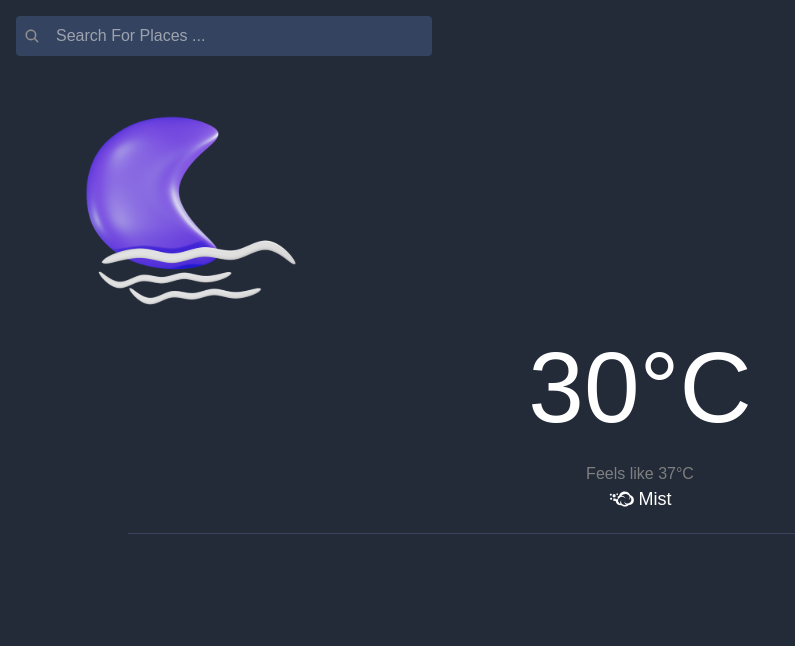
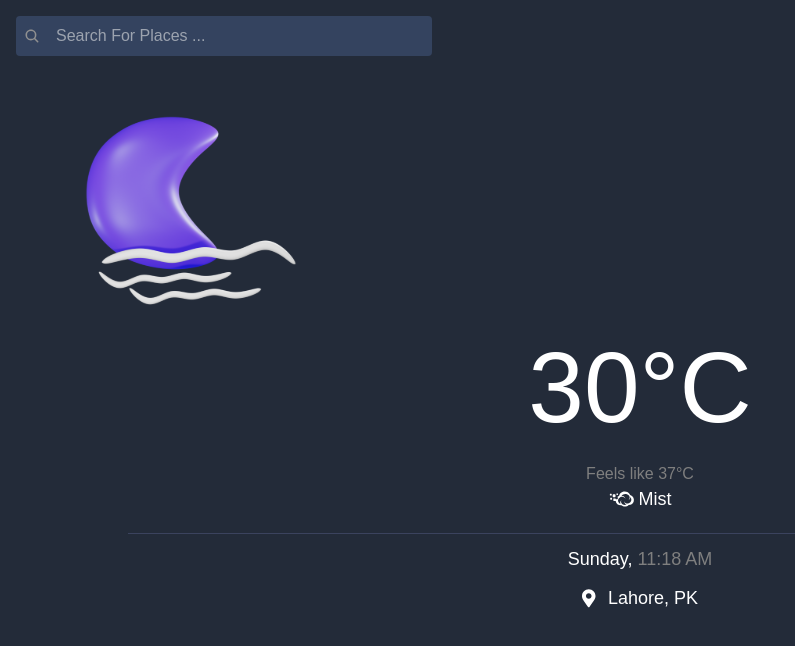
Before and after one commit to Raza118041/react-weather-app, a React (Vite) app: page / in a window 1280 px wide. Shown: the top 646 px of the page, without its empty margins (0-795 px from the left). Built offline with nearby package versions, Linux system fonts and the light colour scheme.

Commit message:
adding day and time and location

```diff
--- a/package.json
+++ b/package.json
@@ -13,7 +13,8 @@
   "dependencies": {
     "react": "^18.2.0",
     "react-dom": "^18.2.0",
-    "react-icons": "^4.12.0"
+    "react-icons": "^4.12.0",
+    "react-moment": "^1.1.3"
   },
   "devDependencies": {
     "@types/react": "^18.2.37",
--- /dev/null
+++ b/src/components/molecule/city/city.tsx
@@ -0,0 +1,23 @@
+import React from 'react'
+import Location from '../../../assets/location.svg'
+
+
+const City = () => {
+    const today = new Date();
+    const currentTime = today.toLocaleTimeString([], { hour: '2-digit', minute: '2-digit' });
+    const currentDay = today.toLocaleDateString('en-US', { weekday: 'long' });
+
+    return (
+        <>
+            <div className='flex justify-center items-center mt-3'>
+                <span className='text-[#FFFFFF] font-Grotesk text-[18px] font-normal'>{currentDay},&nbsp;</span><span className='text-[#7F7F7F] font-Grotesk text-[18px] font-normal'>{currentTime}</span>
+            </div>
+            <div className='flex justify-center mt-3 gap-3'>
+                <img src={Location} alt=''></img>
+                <p className='font-Grotesk font-normal text-[18px] text-[#FFFFFF]'>Lahore, PK</p>
+            </div>
+        </>
+    )
+}
+
+export default City
--- a/src/components/molecule/searchbar/searchbar.tsx
+++ b/src/components/molecule/searchbar/searchbar.tsx
@@ -1,6 +1,7 @@
 import React from 'react'
 import { IoSearch } from "react-icons/io5";
 import Moon from '../moon/moon';
+import City from '../city/city';
 
 
 const Searchbar = () => {
@@ -17,6 +18,7 @@ const Searchbar = () => {
         </div>
       </div>
       <Moon />
+      <City />
     </>
   )
 }
```
Also changed, not shown: src/assets/location.svg (added), 1 other file (tests, documents, lock files or other folders).
